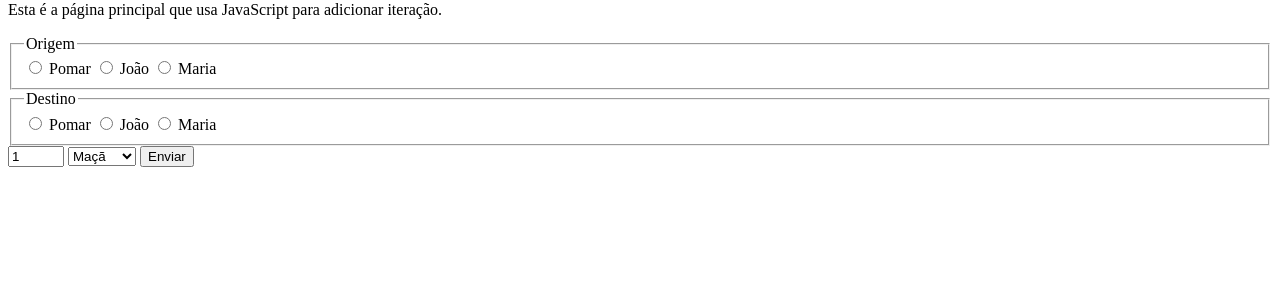
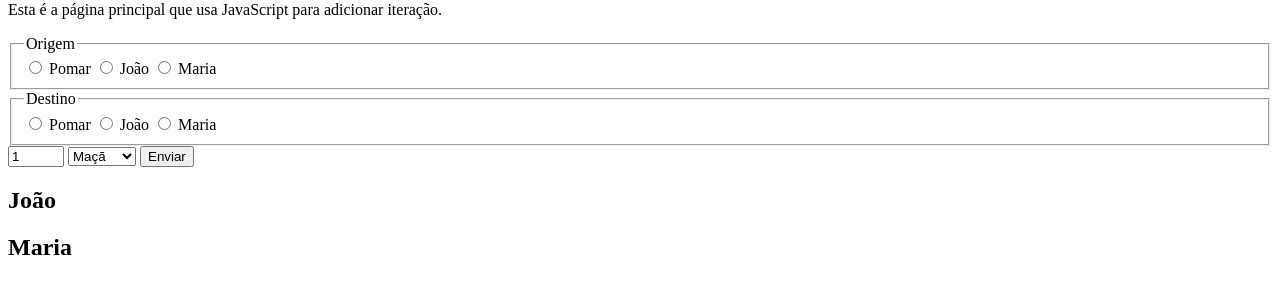
Before and after one commit to ufjf-dcc202/ufjf-dcc202-2023-3-b-atv12-lucasferoli, a website: page index.html in a window 1280 px wide. Shown: the part 79-372 px from the top of the page. Drawn offline with Linux system fonts and the light colour scheme.

Commit message:
secao para a saida e lista criadas

```diff
--- a/index.html
+++ b/index.html
@@ -15,9 +15,9 @@
     <fieldset>
         <legend>Origem</legend>
 
-        <label><input type="radio" name="origem" value="pomar" > Pomar </label>
-        <label><input type="radio" name="origem" value="joao"> João </label>
-        <label><input type="radio" name="origem" value="maria"> Maria </label>
+        <label><input type="radio" name="origem" value="pomar" id="pomarid" > Pomar </label>
+        <label><input type="radio" name="origem" value="joao" id="joaoid" > João </label>
+        <label><input type="radio" name="origem" value="maria" id="mariaid"> Maria </label>
     </fieldset>
 
     <fieldset>
@@ -36,9 +36,18 @@
 </select>
 
 <button type="submit" name="enviar">Enviar</button>
-
 </form>
 </section>
+
+<section id="saida">
+<h2>João</h2>
+<ol id="joao">
+
+</ol>
+<h2>Maria</h2>
+<ol id="maria"></ol>
+</section>
+
 </main>
 </body>
 </html>
```
